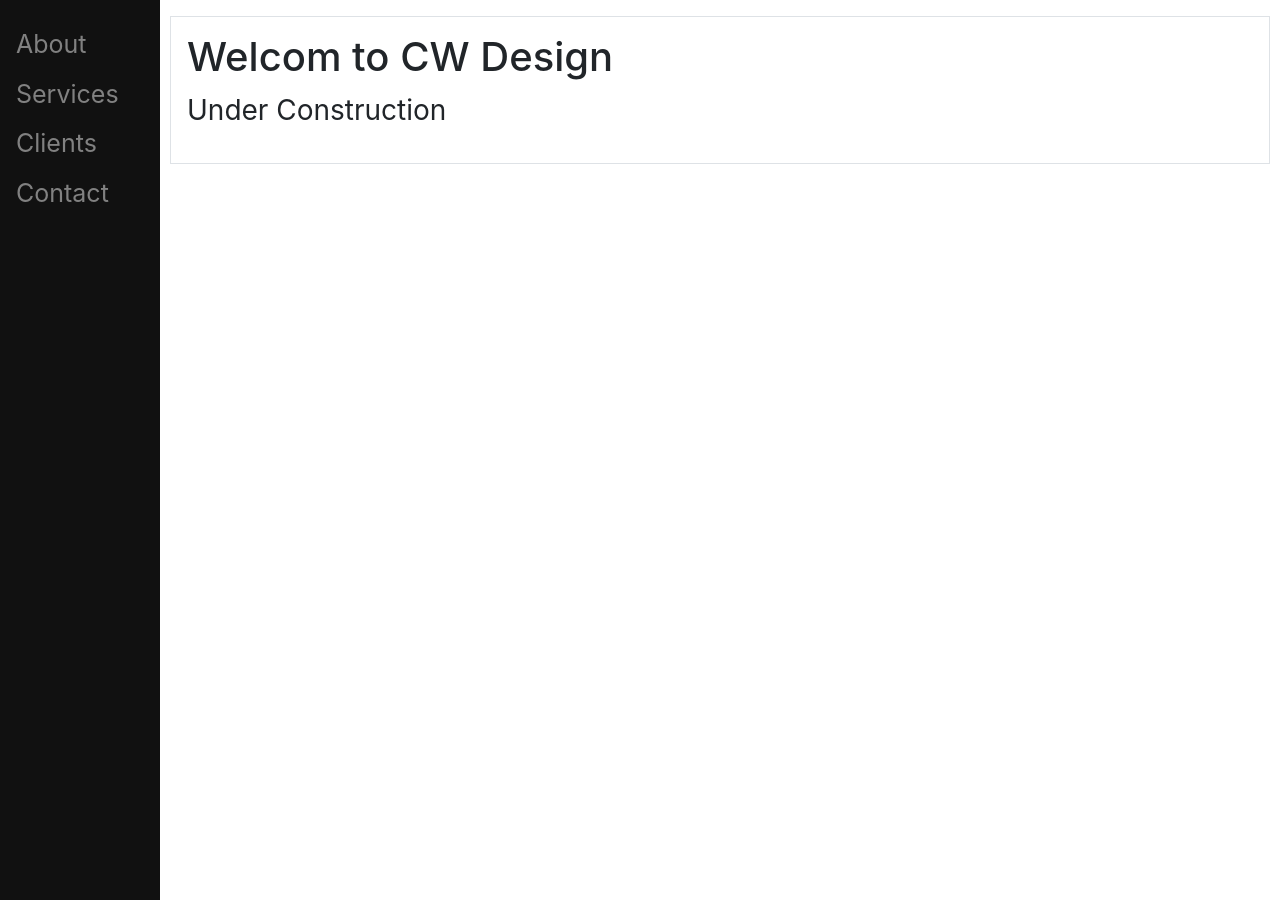
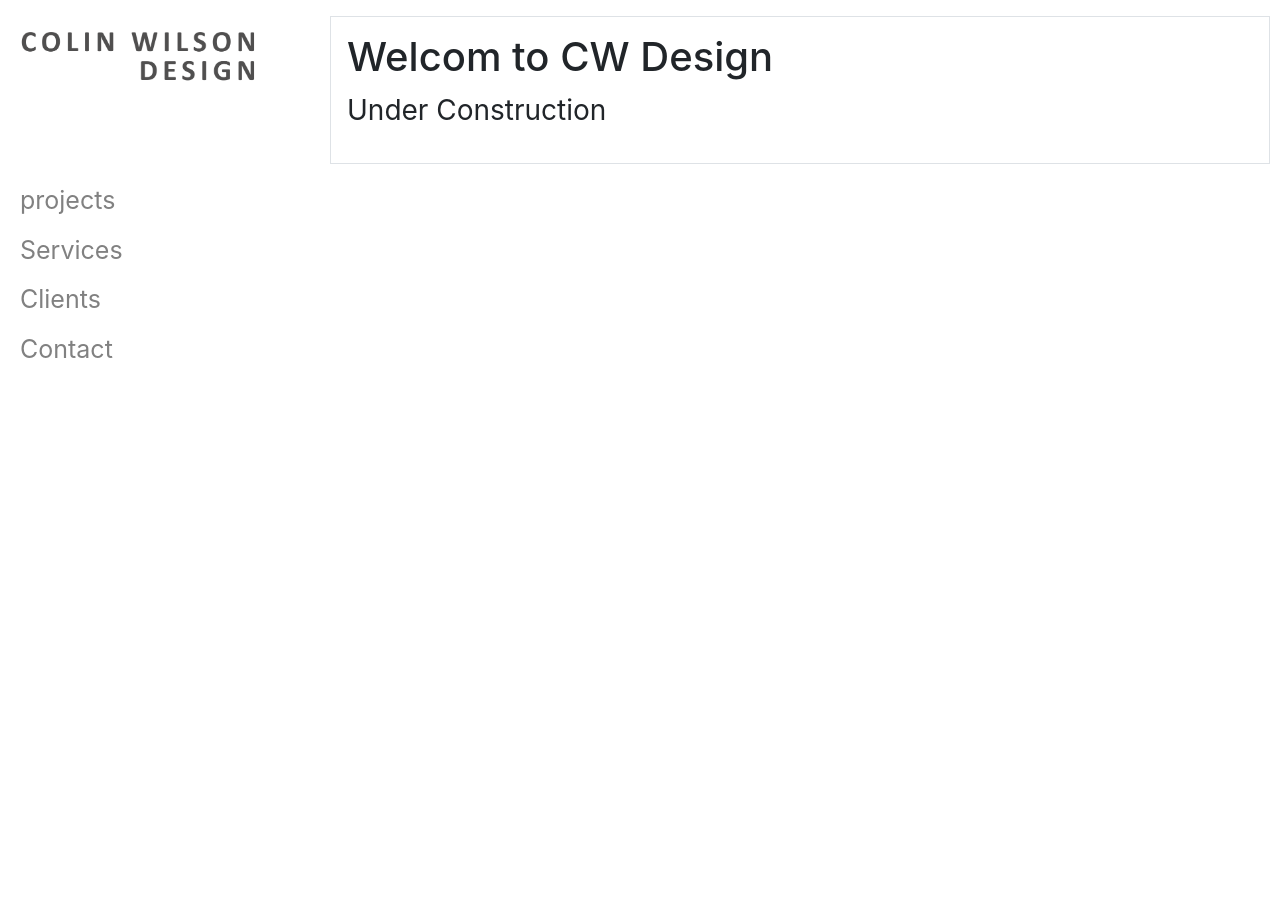
Before and after one commit to WilsonColin/WilsonColin.github.io, a Jekyll site: the page built from index.html, in a window 1280 px wide. Built offline with Jekyll 4.4.1, drawn with Linux system fonts in a browser that asks for light colours.

Commit message:
Create collections for automatic nav

```diff
--- a/_config.yml
+++ b/_config.yml
@@ -1,6 +1,10 @@
 url: "https://wilsoncolin.github.io"
 baseurl: "" # the subpath of your site, e.g. /blog
 title: "Wilson Colin Design"
+
+collections:
+  projects:
+    output: true
 
 # Include icons in the footer for each username enter
 footer-links:
--- a/_layouts/home.html
+++ b/_layouts/home.html
@@ -3,7 +3,9 @@ layout: default
 ---
 
 <div class="topnav">
-  <a href="#home" class="logo">Home</a>
+  <a href="/">
+    <img src="images/logo.png" alt="Colin Wilson Design" width="200">
+  </a>
   <a href="#news">News</a>
   <a href="#contact">Contact</a>
   <a href="#about">About</a>
@@ -13,12 +15,22 @@ layout: default
 </div>
 
 <div class="sidenav">
-  <a href="#about">About</a>
+  <a href="/" class="logo">
+    <img src="images/logo.png" alt="Colin Wilson Design">
+  </a>
+  {%- for _item in site.collections -%}
+    {%- unless _item == null -%}
+      {%- unless _item.label == "posts" -%}
+        {%- assign _title = _item.label -%}
+        <a href="#{{- _title -}}">{{- _title -}}</a>
+      {%- endunless -%}
+    {%- endunless -%}
+  {%- endfor -%}
   <a href="#services">Services</a>
   <a href="#clients">Clients</a>
   <a href="#contact">Contact</a>
 </div>
 
 <div class="main">
-    {{ content }}
+  {{ content }}
 </div>
--- a/style.scss
+++ b/style.scss
@@ -18,7 +18,6 @@
   padding: 14px 16px;
   text-decoration: none;
   font-size: 17px;
-  display: none
 }
 
 .topnav a:hover {
@@ -62,18 +61,17 @@
 
 .sidenav {
   height: 100%;
-  width: 160px;
+  width: 20%;
   position: fixed;
   z-index: 1;
   top: 0;
   left: 0;
-  background-color: #111;
   overflow-x: hidden;
-  padding-top: 20px;
+  padding-top: 10px;
 }
 
 .sidenav a {
-  padding: 6px 8px 6px 16px;
+  padding: 6px 8px 6px 20px;
   text-decoration: none;
   font-size: 25px;
   color: #818181;
@@ -84,13 +82,20 @@
   color: #f1f1f1;
 }
 
+.sidenav a.logo {
+  width: 100%;
+  float: left;
+  padding: 20px 0px 100px 20px;
+  display: block
+}
+
 @media screen and (max-width: 768px) {
   .sidenav {display: none}
   .sidenav a {display: none}
 }
 
 .main {
-  margin-left: 160px; /* Same as the width of the sidenav */
+  margin-left: 25%; /* Same as the width of the sidenav */
   font-size: 28px; /* Increased text to enable scrolling */
   padding: 0px 10px;
 }
@@ -100,3 +105,9 @@
     margin-left: 0px; /* Same as the width of the sidenav */
   }
 }
+
+img{
+  max-width: 100%;
+  max-height: 100%;
+  display: block;
+}
```
Also changed, not shown: _projects/about.md (renamed from _pages/about.md, +1 -1 lines), images/logo.png (added), 1 other file.
